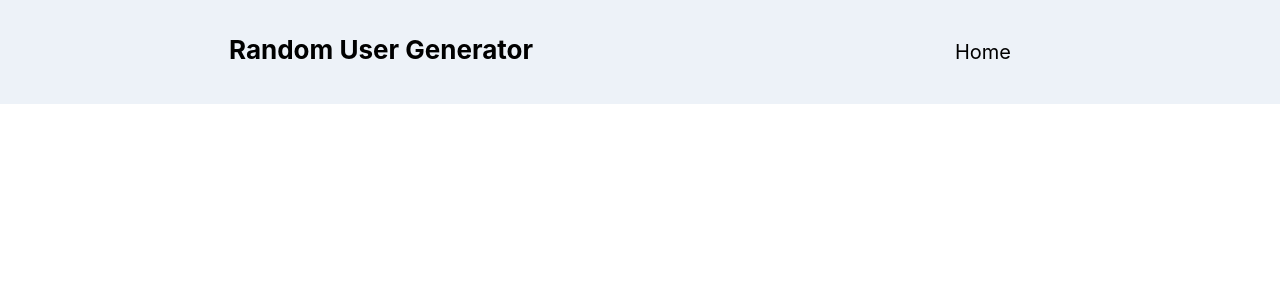
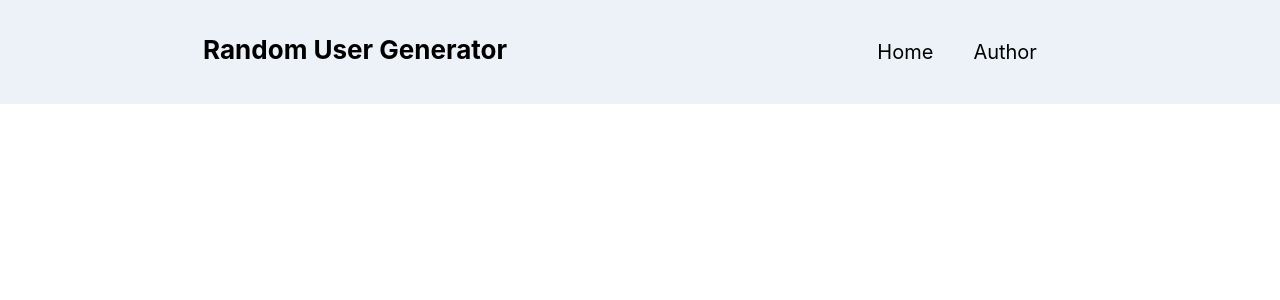
Before and after one commit to wreckingralph06/zeta04-user-randomizer, a React (Create React App) app: page / in a window 1280 px wide. Shown: the top 300 px of the page. Built offline with nearby package versions, Linux system fonts and the light colour scheme; no server answers.

Commit message:
Added Author in Navbar

```diff
--- a/src/components/Navbar.tsx
+++ b/src/components/Navbar.tsx
@@ -13,6 +13,9 @@ function Navbar() {
                         <li>
                             <a href="/">Home</a>
                         </li>
+                        <li>
+                            <a href="https://waldocandaza.vercel.app/">Author</a>
+                        </li>
                     </ul>
                 </div>
             </div>
```
